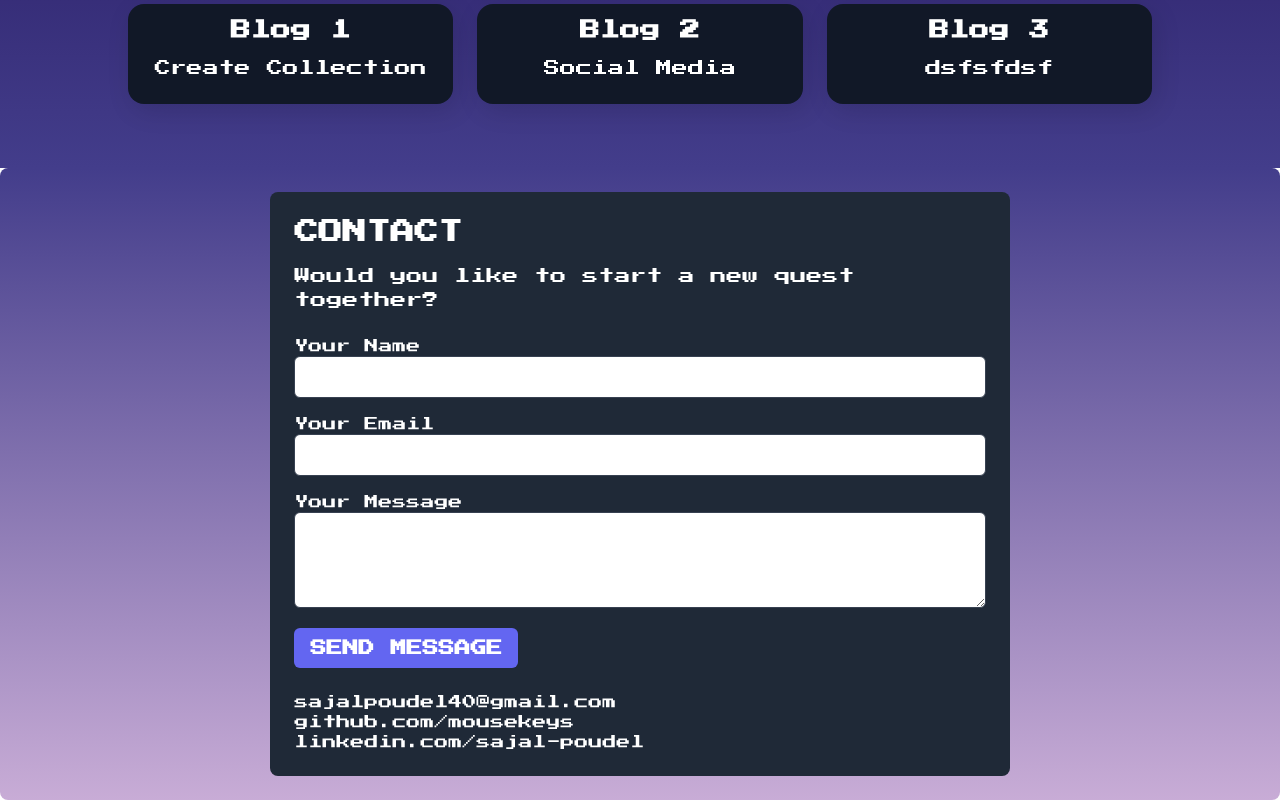
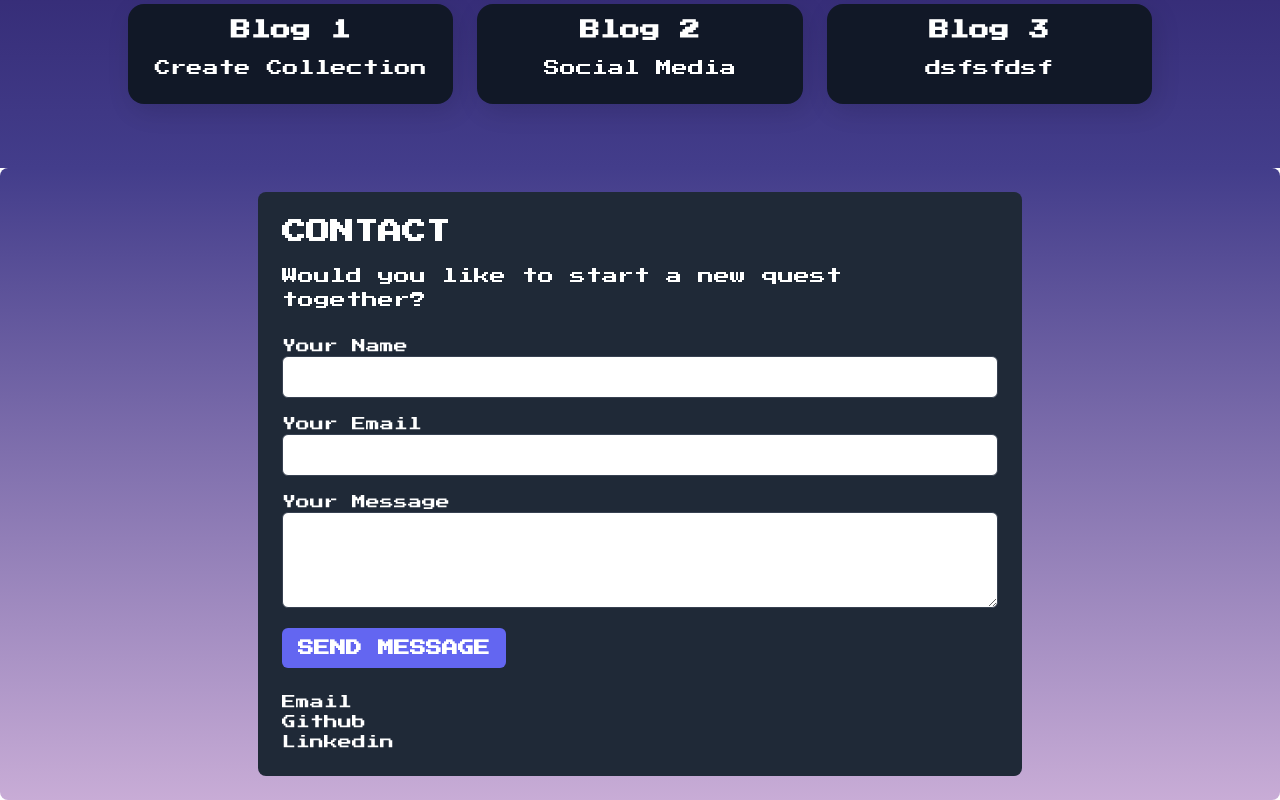
Before and after one commit to mousekeys/portfolio, a React (Vite) app in the folder sajal_portfolio/: page / in a window 1280 px wide. Shown: the part 2736-3536 px from the top of the page. Built offline with nearby package versions, Linux system fonts and the light colour scheme.

Commit message:
fixed some bugs

```diff
--- a/sajal_portfolio/src/App.jsx
+++ b/sajal_portfolio/src/App.jsx
@@ -14,7 +14,6 @@ const App = () => {
     <div >
       <Header />
       <Hero />
-
       {/* <Projects/> */}
       <WorkExperience/>
       <Skills />
--- a/sajal_portfolio/src/components/FooterEmailForm .jsx
+++ b/sajal_portfolio/src/components/FooterEmailForm .jsx
@@ -41,7 +41,7 @@ function ContactForm() {
 
   return (
     <div className="bg-gradient-to-b from-[#433D8B] to-[#C8ACD6] text-white p-6 rounded-lg justify-between items-center ">
-      <div className='bg-gray-800 w-[60%] mx-auto p-6 rounded-lg justify-between items-center'>
+      <div className='bg-gray-800 w-[62%] mx-auto p-6 rounded-lg justify-between items-center'>
       <h1 className="text-2xl font-bold mb-4  mx-auto">CONTACT</h1>
       <p className="mb-6">Would you like to start a new quest together?</p>
       <form onSubmit={handleSubmit} className="space-y-4">
@@ -94,7 +94,7 @@ function ContactForm() {
         <ul className="list-none">
           <li>
             <a href="mailto:sajalpoudel40@gmail.com" className="hover:underline">
-              sajalpoudel40@gmail.com
+              Email
             </a>
           </li>
           <li>
@@ -102,7 +102,7 @@ function ContactForm() {
               href="https://github.com/mousekeys"
               className="hover:underline"
             >
-              github.com/mousekeys
+              Github
             </a>
           </li>
           <li>
@@ -110,7 +110,7 @@ function ContactForm() {
               href="https://www.linkedin.com/in/sajal-poudel-10915a202"
               className="hover:underline"
             >
-            linkedin.com/sajal-poudel
+            Linkedin
             </a>
           </li>
         </ul>
--- a/sajal_portfolio/src/components/Hero.jsx
+++ b/sajal_portfolio/src/components/Hero.jsx
@@ -26,7 +26,7 @@ const HeroSection = () => {
   return (
 
     <section
-      className="relative bg-[#150A25] bg-fixed bg-center bg-cover text-white py-16 overflow-hidden"
+      className=" relative w-screen bg-[#150A25] bg-fixed bg-center bg-cover text-white py-16 overflow-hidden"
       style={{
         backgroundImage: `url(${backgroundImage})`, // Background image for parallax
       }}
--- a/sajal_portfolio/src/components/WorkExperience.jsx
+++ b/sajal_portfolio/src/components/WorkExperience.jsx
@@ -49,8 +49,8 @@ const WorkExperience = () => {
     { x: '5%', y: '10%' },
     { x: '50%', y: '5%' },
     { x: '7%', y: '60%' },
-    { x: '70%', y: '93%' },
-    { x: '93%', y: '25%' },
+    { x: '80%', y: '93%' },
+    { x: '90%', y: '25%' },
   ];
 
   return (
```
Also changed, not shown: sajal_portfolio/src/assets/bg.png (renamed from sajal_portfolio/src/assets/background.png).
